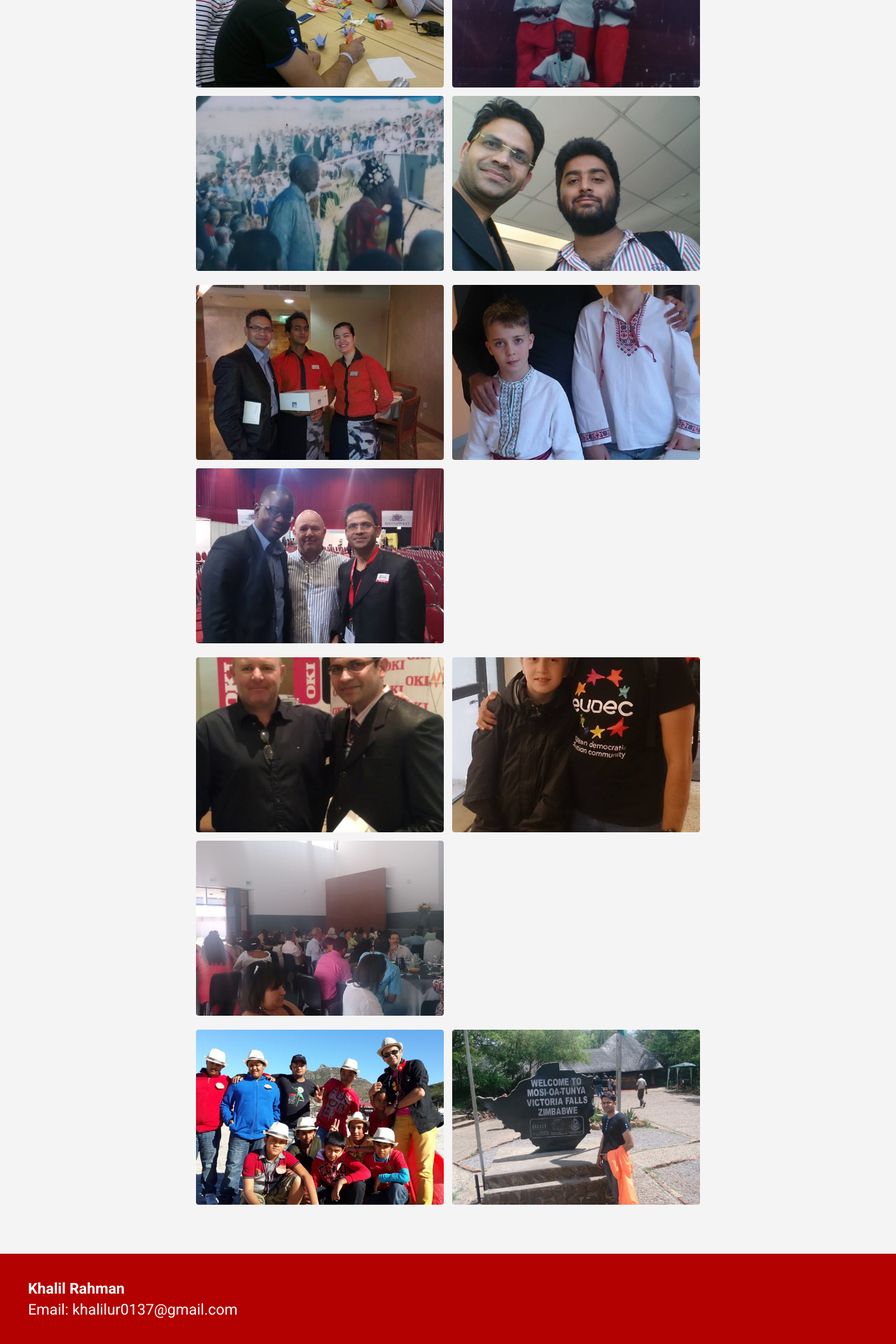
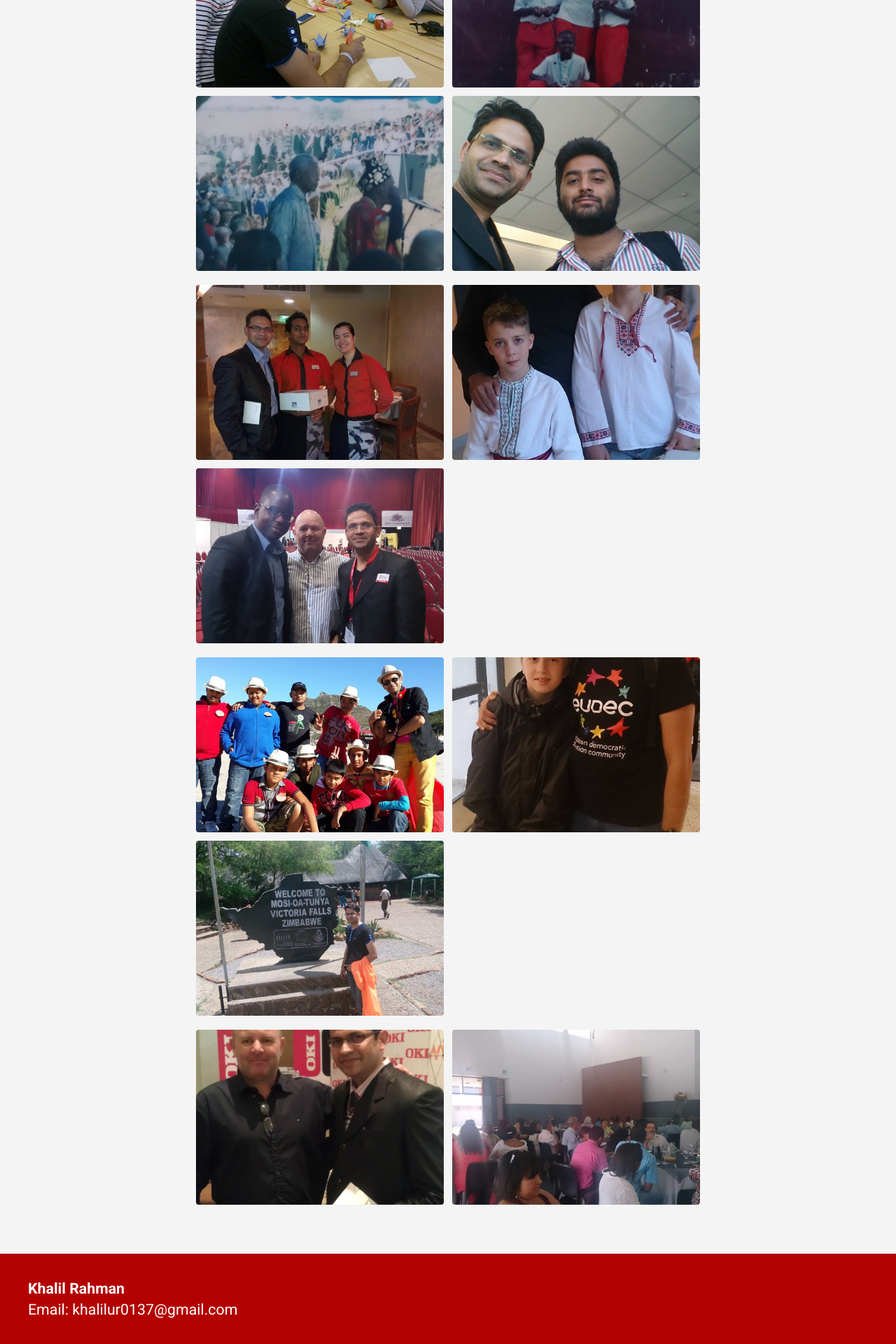
Before and after one commit to KayeSev97/KayeSev97.github.io, a Jekyll site: the page built from portfolio.md, in a window 1280 px wide. Shown: the part 892-2812 px from the top of the page at 70% size. Built offline with Jekyll 4.4.1, drawn with Linux system fonts in a browser that asks for light colours.

Commit message:
Updated gallery layout 5

```diff
--- a/portfolio.md
+++ b/portfolio.md
@@ -44,14 +44,14 @@ permalink: /portfolio/
 </div>
 
 <div class="image-grid-custom">
-  <img src="/assets/images/gallery6.jpg" alt="gallery6">
-  <img src="/assets/images/gallery8.jpg" alt="gallery8">
+  <img src="/assets/images/gallery9.jpg" alt="gallery9">
+  <img src="/assets/images/gallery10.jpg" alt="gallery10">
   <img src="/assets/images/gallery12.jpg" alt="gallery12">
 </div>
 
 <div class="image-grid">
-  <img src="/assets/images/gallery9.jpg" alt="gallery9">
-  <img src="/assets/images/gallery10.jpg" alt="gallery10">
+  <img src="/assets/images/gallery6.jpg" alt="gallery6">
+  <img src="/assets/images/gallery8.jpg" alt="gallery8">
 </div>
 </section>
 
```
